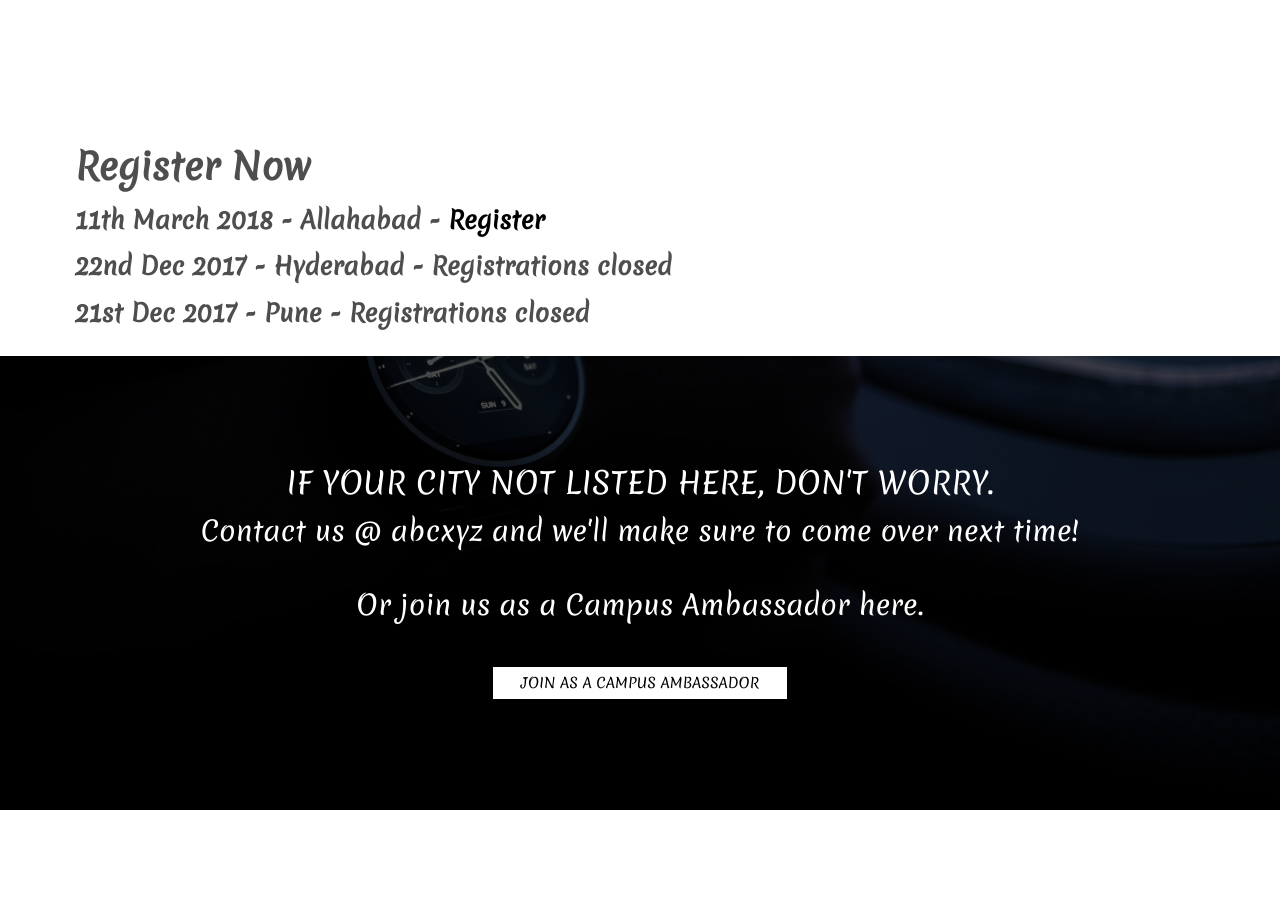
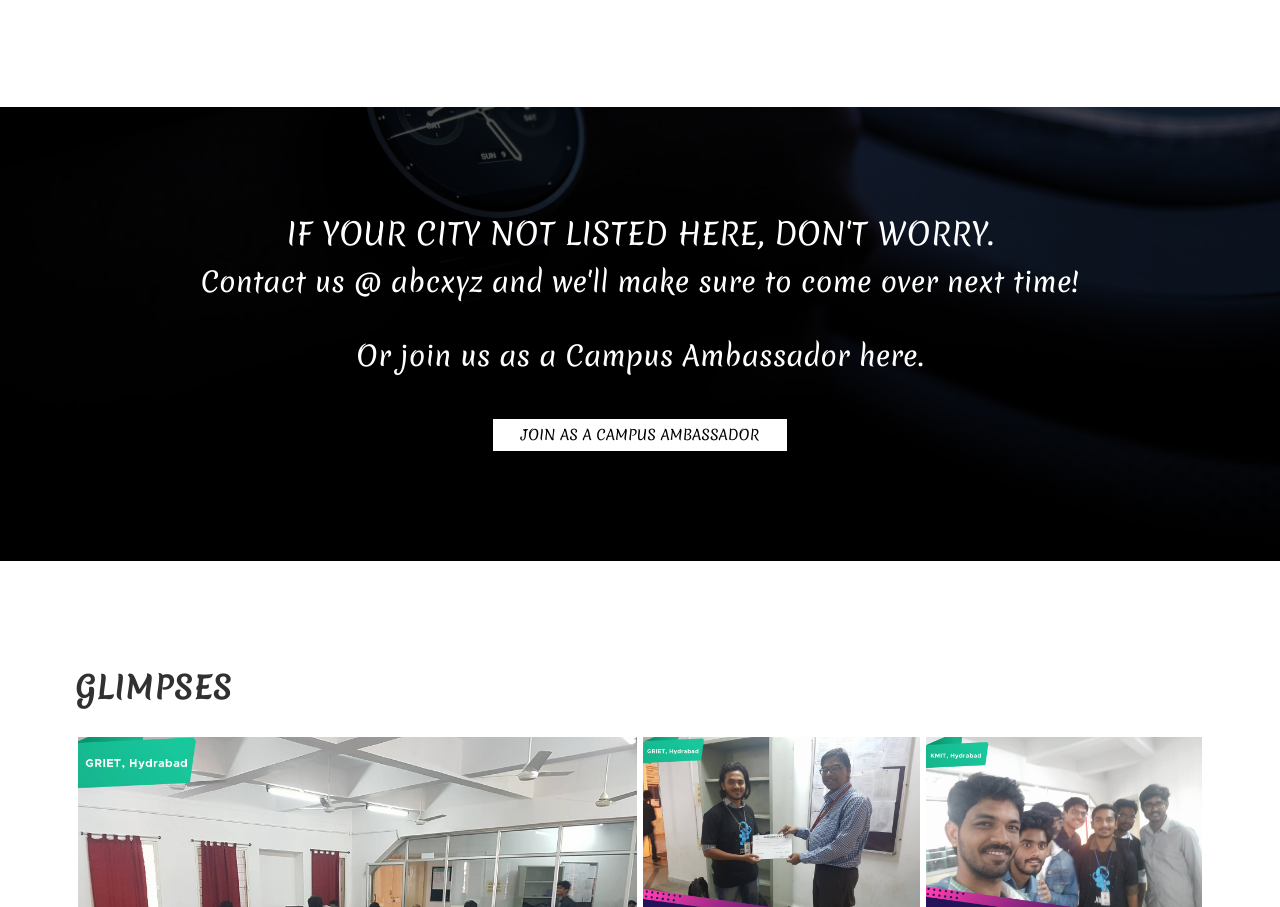
Before and after one commit to strikertanmay/ApkXplore, a website: page index.html in a window 1280 px wide. Shown: the part 2391-3298 px from the top of the page. Drawn offline with nearby package versions, Linux system fonts and the light colour scheme; files whose address does not match are found by name.

Commit message:
removed unwanted

```diff
--- a/index.html
+++ b/index.html
@@ -517,12 +517,7 @@
                 </div>
             </div>
     </section>
-<div class="container">
-    <h1>Register Now</h1>
-        <h3>11th March 2018 - Allahabad - <a href="#">Register</a></h3>
-        <h3>22nd Dec 2017 - Hyderabad - Registrations closed</h3>
-        <h3>21st Dec 2017 - Pune - Registrations closed</h3>
-</div>
+
     <section id="contribution" class="section bg-image-2 contribution">
         <div class="container">
             <div class="row">
```
